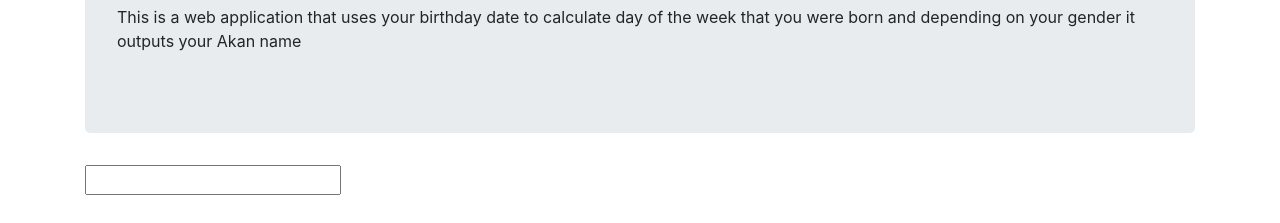
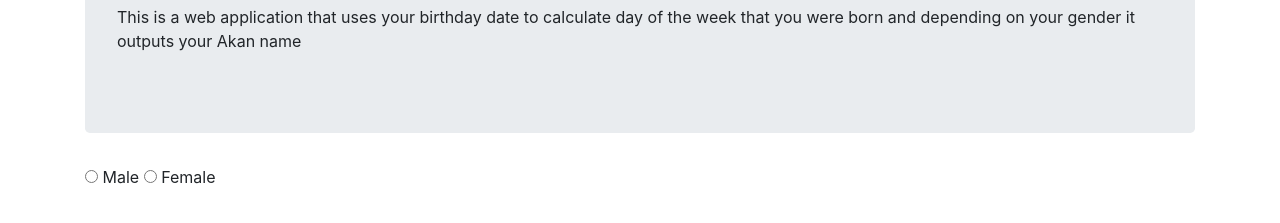
Before and after one commit to wendymunyasi/Akan-IP2, a plain HTML site: page index.html in a window 1280 px wide. Shown: the part 115-338 px from the top of the page. Drawn offline with Linux system fonts and the light colour scheme.

Commit message:
add a radio button for gender.

```diff
--- a/index.html
+++ b/index.html
@@ -15,7 +15,12 @@
                 day of the week that you were born and depending on your gender it outputs
                 your Akan name</thead></p>
         </div>
-        <input>
+        <form>
+            <input type="radio" name="gender" id="male">
+            <label for="male">Male</label>
+            <input type="radio" name="gender" id="female">
+            <label for="female">Female</label>
+        </form>
     </div>
 
 </body>
```
